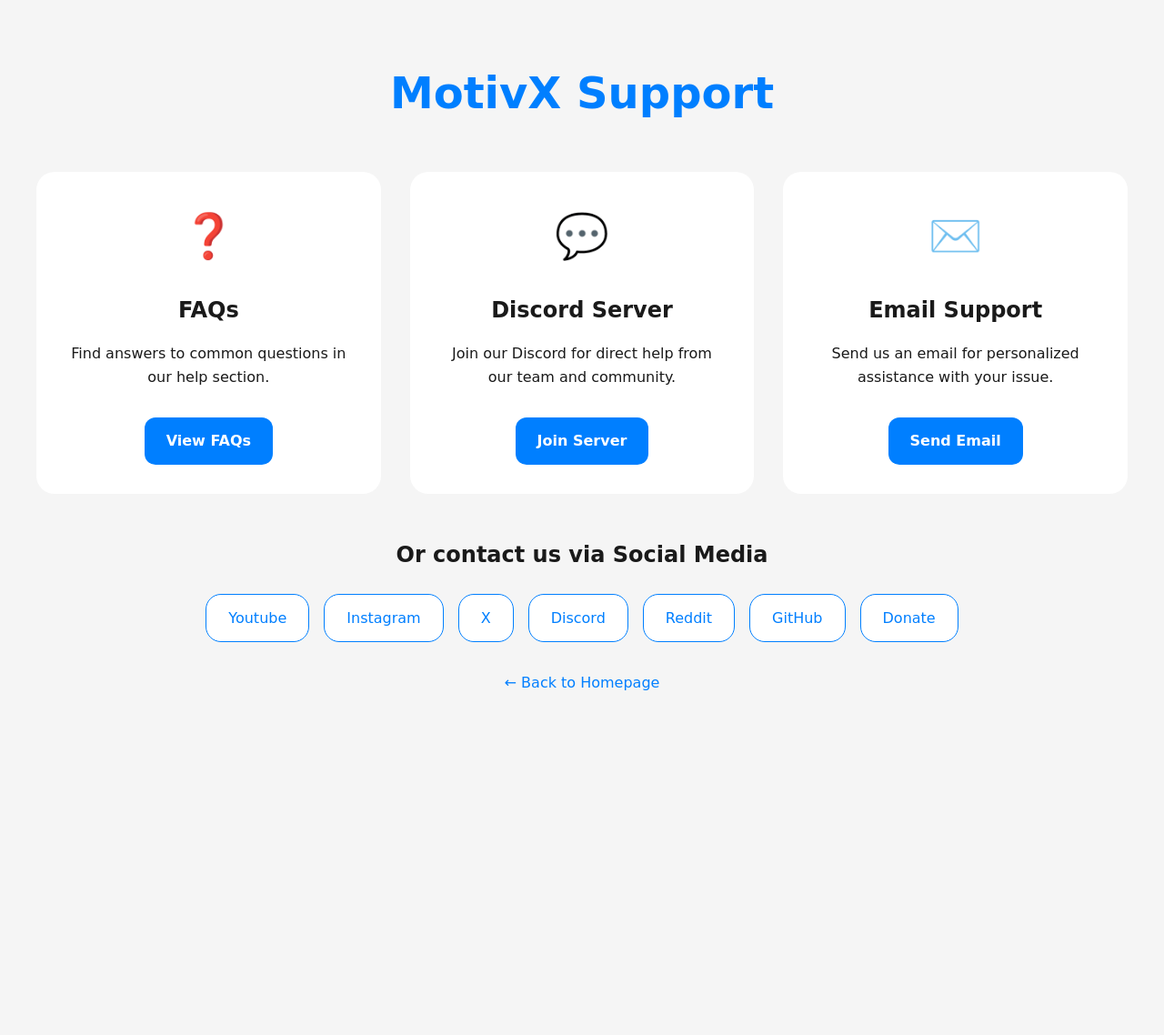
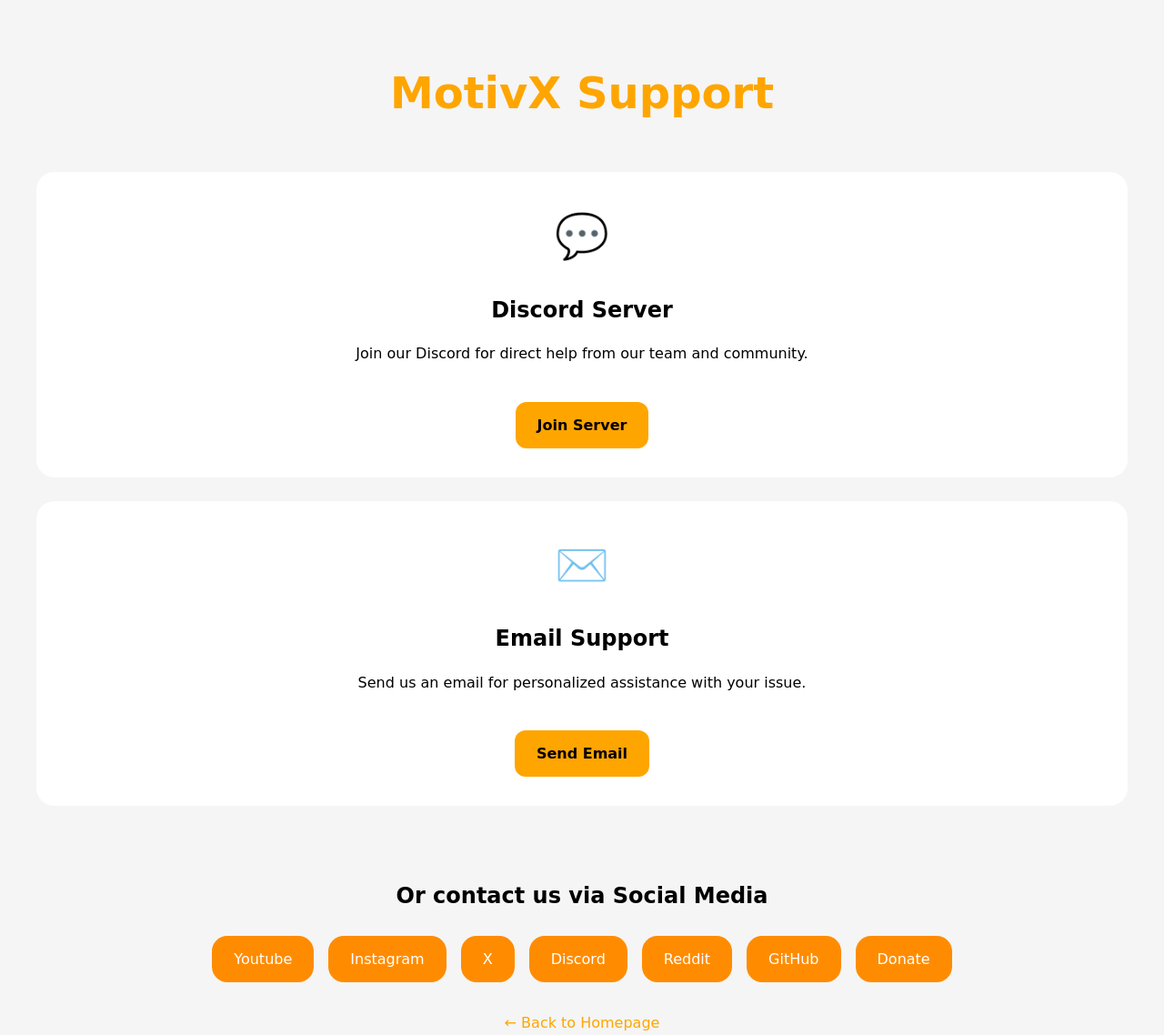
Before and after one commit to GodeScript/MotivX, a Flask app: page /support in a window 1280 px wide. Shown: the whole page at 91% size. Before the commit the page ends 759 px from the top, so only its background shows below. Run offline with Flask 3, Linux system fonts and the light colour scheme; some web fonts are replaced.

Commit message:
updating html coloring

```diff
--- a/templates/support.html
+++ b/templates/support.html
@@ -7,10 +7,10 @@
     <link href="https://fonts.googleapis.com/css2?family=Comic+Sans+MS&display=swap" rel="stylesheet">
     <style>
         :root {
-            --primary-color: #007fff;
-            --primary-dark: #319eff;
+            --primary-color: #FFA500;
+            --primary-dark: #FF8C00;
             --text-light: #f8fafc;
-            --text-dark: #1a1a1a;
+            --text-dark: #000000;
             --bg-light: #f5f5f5;
             --bg-dark: #121212;
             --card-light: #ffffff;
@@ -52,13 +52,6 @@
             }
         }
 
-        .support-options {
-            display: grid;
-            grid-template-columns: repeat(auto-fit, minmax(300px, 1fr));
-            gap: 2rem;
-            margin-bottom: 3rem;
-        }
-
         .option-card {
             background-color: var(--card-light);
             border-radius: 20px;
@@ -84,24 +77,42 @@
         .option-icon {
             font-size: 3rem;
             margin-bottom: 1.5rem;
-            color: var(--primary-color);
+            color: var(--text-dark);
         }
 
         @media (prefers-color-scheme: dark) {
             .option-icon {
-                color: var(--primary-dark);
+                color: var(--primary-color);
             }
         }
 
         .option-card h2 {
             margin-bottom: 1rem;
+            color: var(--text-dark);
+        }
+
+        @media (prefers-color-scheme: dark) {
+            .option-card h2 {
+                color: var(--text-light);
+            }
+        }
+
+        .option-card p {
+            color: var(--text-dark);
+            margin-bottom: 1.5rem;
+        }
+
+        @media (prefers-color-scheme: dark) {
+            .option-card p {
+                color: var(--text-light);
+            }
         }
 
         .btn {
             display: inline-block;
             padding: 0.8rem 1.5rem;
             background-color: var(--primary-color);
-            color: white;
+            color: var(--text-dark);
             border-radius: 12px;
             text-decoration: none;
             font-weight: bold;
@@ -110,15 +121,17 @@
         }
 
         .btn:hover {
-            background-color: #0066cc;
+            background-color: var(--primary-dark);
+            color: var(--text-dark);
         }
 
         @media (prefers-color-scheme: dark) {
             .btn {
                 background-color: var(--primary-dark);
+                color: var(--text-light);
             }
             .btn:hover {
-                background-color: #2680eb;
+                background-color: var(--primary-color);
             }
         }
 
@@ -135,19 +148,38 @@
                 color: var(--primary-dark);
             }
         }
+
+        .social-btn {
+            padding: 0.8rem 1.5rem;
+            background-color: var(--card-light);
+            color: var(--primary-color);
+            border-radius: 17px;
+            text-decoration: none;
+            border: 1px solid currentColor;
+            transition: all 0.3s;
+        }
+
+        .social-btn:hover {
+            background-color: var(--primary-color);
+            color: white;
+        }
+
+        @media (prefers-color-scheme: dark) {
+            .social-btn {
+                background-color: var(--card-dark);
+                color: var(--primary-dark);
+                border-color: var(--primary-dark);
+            }
+            .social-btn:hover {
+                background-color: var(--primary-dark);
+                color: white;
+            }
+        }
     </style>
 </head>
 <body>
     <div class="container">
         <h1>{{ bot.name }} Support</h1>
-
-        <div class="support-options">
-            <div class="option-card">
-                <div class="option-icon">❓</div>
-                <h2>FAQs</h2>
-                <p>Find answers to common questions in our help section.</p>
-                <a href="#" class="btn">View FAQs</a>
-            </div>
 
             <div class="option-card">
                 <div class="option-icon">💬</div>
@@ -155,6 +187,8 @@
                 <p>Join our Discord for direct help from our team and community.</p>
                 <a href="#" class="btn">Join Server</a>
             </div>
+
+            <br>
 
             <div class="option-card">
                 <div class="option-icon">✉️</div>
@@ -168,7 +202,7 @@
             <h2 style="margin-bottom: 1.5rem;">Or contact us via Social Media</h2>
             <div style="display: flex; flex-wrap: wrap; gap: 1rem; justify-content: center;">
                 {% for name, text in bot.support_links.items() %}
-                <a href="#" style="padding: 0.8rem 1.5rem; background-color: var(--card-light); color: var(--primary-color); border-radius: 17px; text-decoration: none; border: 1px solid currentColor; transition: all 0.3s;">
+                <a href="#" style="padding: 0.8rem 1.5rem; background-color: #FF8C00; color: white; border-radius: 17px; text-decoration: none; transition: all 0.3s;">
                     {{ text }}
                 </a>
                 {% endfor %}
```
Also changed, not shown: templates/get_bot.html (+22 -14 lines), templates/index.html (+36 -13 lines), templates/success.html (+18 -5 lines).
